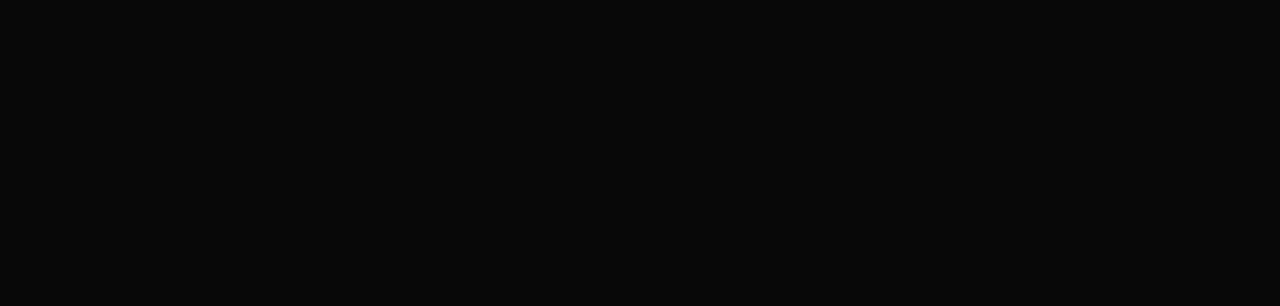
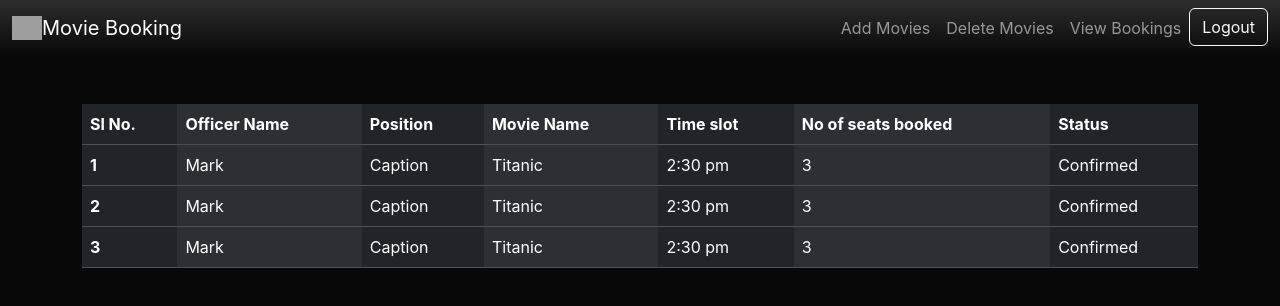
Before and after one commit to Shamiltk01/movie-app-frontend, a React (Create React App) app: page /view in a window 1280 px wide. Before the commit this address had no page. Shown: the top 306 px of the page. Built offline with nearby package versions, Linux system fonts and the light colour scheme; grey boxes are pictures that could not be loaded.

Commit message:
new view page added

```diff
--- a/src/App.js
+++ b/src/App.js
@@ -3,6 +3,7 @@
 import { BrowserRouter, Route, Routes } from 'react-router-dom';
 import AdimAdd from './components/AdimAdd';
 import DeleteMovie from './components/DeleteMovie';
+import ViewBookings from './components/ViewBookings';
 
 function App() {
   return (
@@ -11,6 +12,7 @@
 <Routes>
 <Route path='/' element={<AdimAdd/>}/>
 <Route path='/delete' element={<DeleteMovie/>}/>
+<Route path='/view' element={<ViewBookings/>}/>
 </Routes>
 </BrowserRouter>
 
--- /dev/null
+++ b/src/components/ViewBookings.jsx
@@ -0,0 +1,67 @@
+import React from 'react'
+import Navi from './Navi'
+
+const ViewBookings = () => {
+  return (
+    <div>
+        <Navi/>
+        <br /><br />
+        <div className="container">
+            <div className="row">
+                <div className="col col-12 col-sm-12 col-md-12 col-lg-12 col-xl-12 col-xxl-12">
+
+                <table class="table table-dark table-striped-columns">
+  <thead>
+    <tr>
+      <th scope="col">Sl No.</th>
+      <th scope="col">Officer Name</th>
+      <th scope="col">Position</th>
+      <th scope="col">Movie Name</th>
+      <th scope="col">Time slot</th>
+      <th scope="col">No of seats booked</th>
+      <th scope="col">Status</th>
+    </tr>
+  </thead>
+  <tbody>
+    <tr>
+      <th scope="row">1</th>
+      <td>Mark</td>
+      <td>Caption</td>
+      <td>Titanic</td>
+      <td>2:30 pm</td>
+      <td>3</td>
+        <td>Confirmed</td>
+
+    </tr>
+    <tr>
+      <th scope="row">2</th>
+      <td>Mark</td>
+      <td>Caption</td>
+      <td>Titanic</td>
+      <td>2:30 pm</td>
+      <td>3</td>
+        <td>Confirmed</td>
+
+    </tr>
+    <tr>
+      <th scope="row">3</th>
+      <td>Mark</td>
+      <td>Caption</td>
+      <td>Titanic</td>
+      <td>2:30 pm</td>
+      <td>3</td>
+        <td>Confirmed</td>
+
+    </tr>
+  </tbody>
+</table>
+
+
+                </div>
+            </div>
+        </div>
+    </div>
+  )
+}
+
+export default ViewBookings
```
